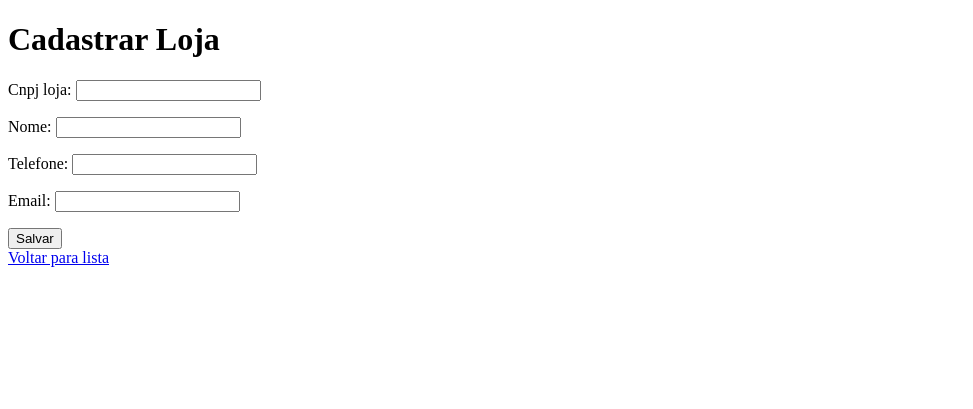
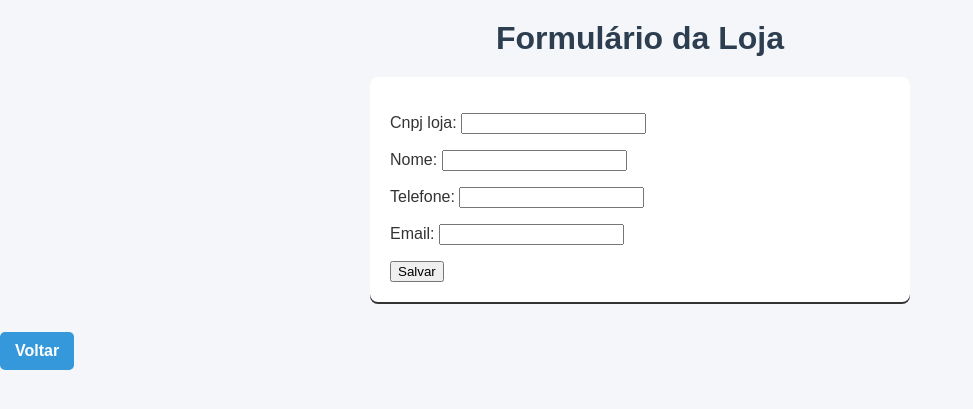
Before and after one commit to nicolasmouura/GestorPro, a Django app: template loja_app/templates/loja_app/loja_form.html in a window 1280 px wide. Shown: the top 409 px of the page, without its empty margins (0-973 px from the left). Run offline with Django 5.2, Linux system fonts and the light colour scheme; the template is opened without the code that fills it: values that come from a table or form of the project are taken from there, others are empty.

Commit message:
loja att 4

```diff
--- /dev/null
+++ b/loja_app/static/style.css
@@ -0,0 +1,81 @@
+/* =======================================
+   RESET BÁSICO
+======================================= */
+body {
+    margin: 0;
+    padding: 0;
+    font-family: Arial, Helvetica, sans-serif;
+    background-color: #f4f6f9;
+    color: #333;
+}
+
+/* =======================================
+   CABEÇALHO
+======================================= */
+h1 {
+    text-align: center;
+    margin: 20px 0;
+    color: #2c3e50;
+}
+
+/* =======================================
+   LINKS
+======================================= */
+a {
+    text-decoration: none;
+    color: #3498db;
+    font-weight: bold;
+    margin: 0 5px;
+}
+
+a:hover {
+    color: #1abc9c;
+}
+
+/* =======================================
+   LISTA DE LOJAS
+======================================= */
+ul {
+    list-style: none;
+    padding: 0;
+    max-width: 600px;
+    margin: 20px auto;
+}
+
+li {
+    background: #fff;
+    margin: 10px 0;
+    padding: 15px;
+    border-radius: 8px;
+    box-shadow: 0px 2px 5px rgba(0,0,0,0.1);
+    display: flex;
+    justify-content: space-between;
+    align-items: center;
+}
+
+/* Botão cadastrar (na lista) */
+a.botao {
+    display: inline-block;
+    background: #3498db;
+    color: #fff !important;
+    padding: 10px 15px;
+    border-radius: 5px;
+    transition: background 0.3s;
+    margin: 10px auto;
+}
+
+a.botao:hover {
+    background: #2980b9;
+}
+
+/* =======================================
+   FORMULÁRIOS
+======================================= */
+form {
+    max-width: 500px;
+    margin: 20px auto;
+    background: #fff;
+    padding: 20px;
+    border-radius: 8px;
+    box-shadow: 0px 2px
+}
--- a/loja_app/templates/loja_app/loja_form.html
+++ b/loja_app/templates/loja_app/loja_form.html
@@ -1,17 +1,21 @@
 <!DOCTYPE html>
 <html>
 <head>
-    <title>{% if form.instance.pk %}Editar Loja{% else %}Cadastrar Loja{% endif %}</title>
+    <title>Formulário Loja</title>
+    {% load static %}
+    <link rel="stylesheet" type="text/css" href="{% static 'loja_app/css/style.css' %}">
 </head>
 <body>
-    <h1>{% if form.instance.pk %}Editar Loja{% else %}Cadastrar Loja{% endif %}</h1>
+    <div class="container">
+        <h1>Formulário da Loja</h1>
 
-    <form method="POST">
-        {% csrf_token %}
-        {{ form.as_p }}
-        <button type="submit">Salvar</button>
-    </form>
+        <form method="post" class="formulario">
+            {% csrf_token %}
+            {{ form.as_p }}
+            <button type="submit" class="botao">Salvar</button>
+        </form>
 
-    <a href="{% url 'listar_lojas' %}">Voltar para lista</a>
+        <a href="{% url 'lista_lojas' %}" class="botao voltar">Voltar</a>
+    </div>
 </body>
 </html>
--- a/loja_app/templates/loja_app/loja_list.html
+++ b/loja_app/templates/loja_app/loja_list.html
@@ -1,12 +1,15 @@
+{% load static %}
 <!DOCTYPE html>
 <html>
 <head>
     <title>Lista de Lojas</title>
+    <link rel="stylesheet" href="{% static 'loja_app/style.css' %}">
 </head>
 <body>
     <h1>Lista de Lojas</h1>
 
-    <a href="{% url 'cadastrar_loja' %}">Cadastrar nova loja</a>
+    <a href="{% url 'cadastrar_loja' %}" class="botao">Cadastrar Nova Loja</a>
+
     <br><br>
 
     {% if lojas %}
```
Also changed, not shown: db.sqlite3.
